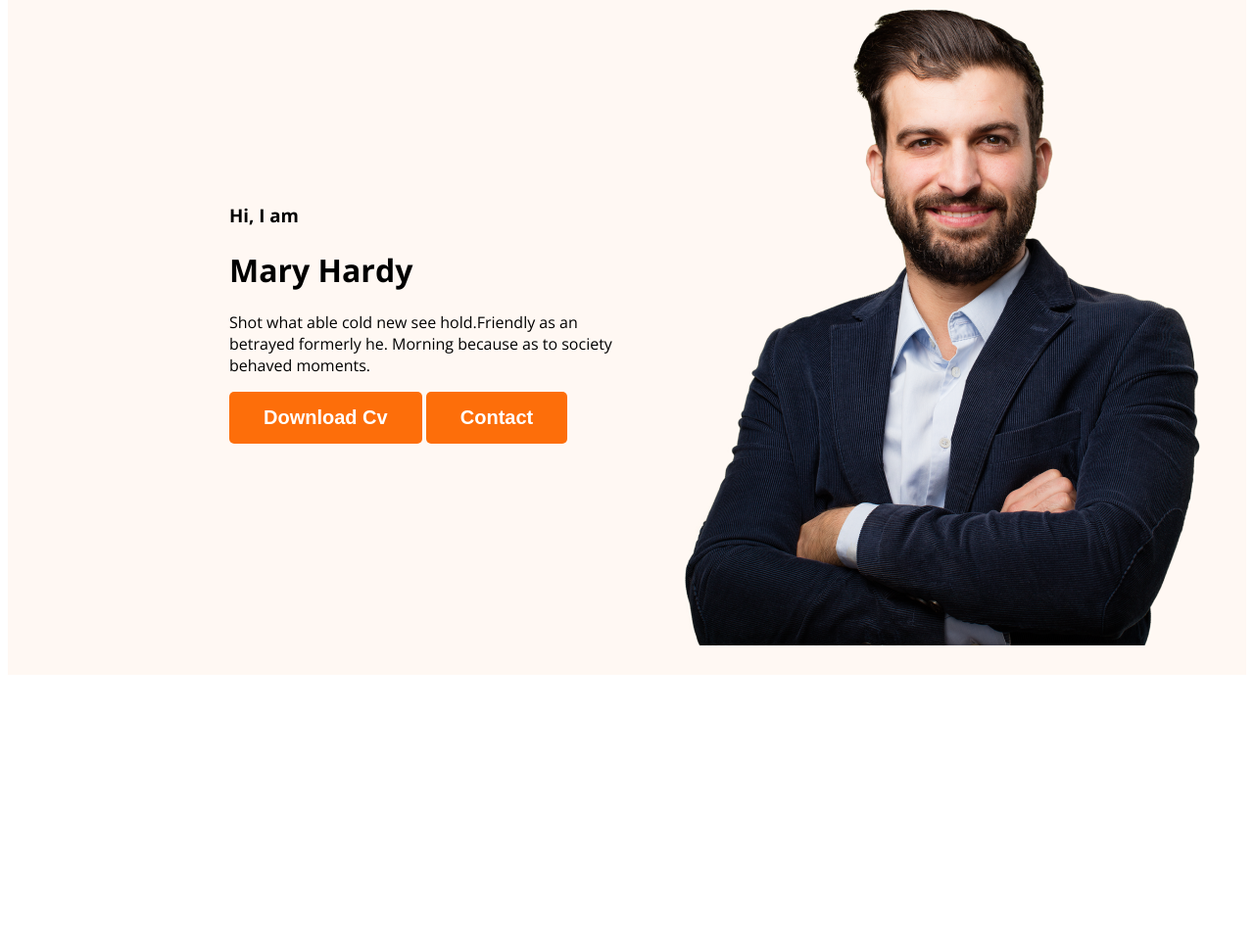
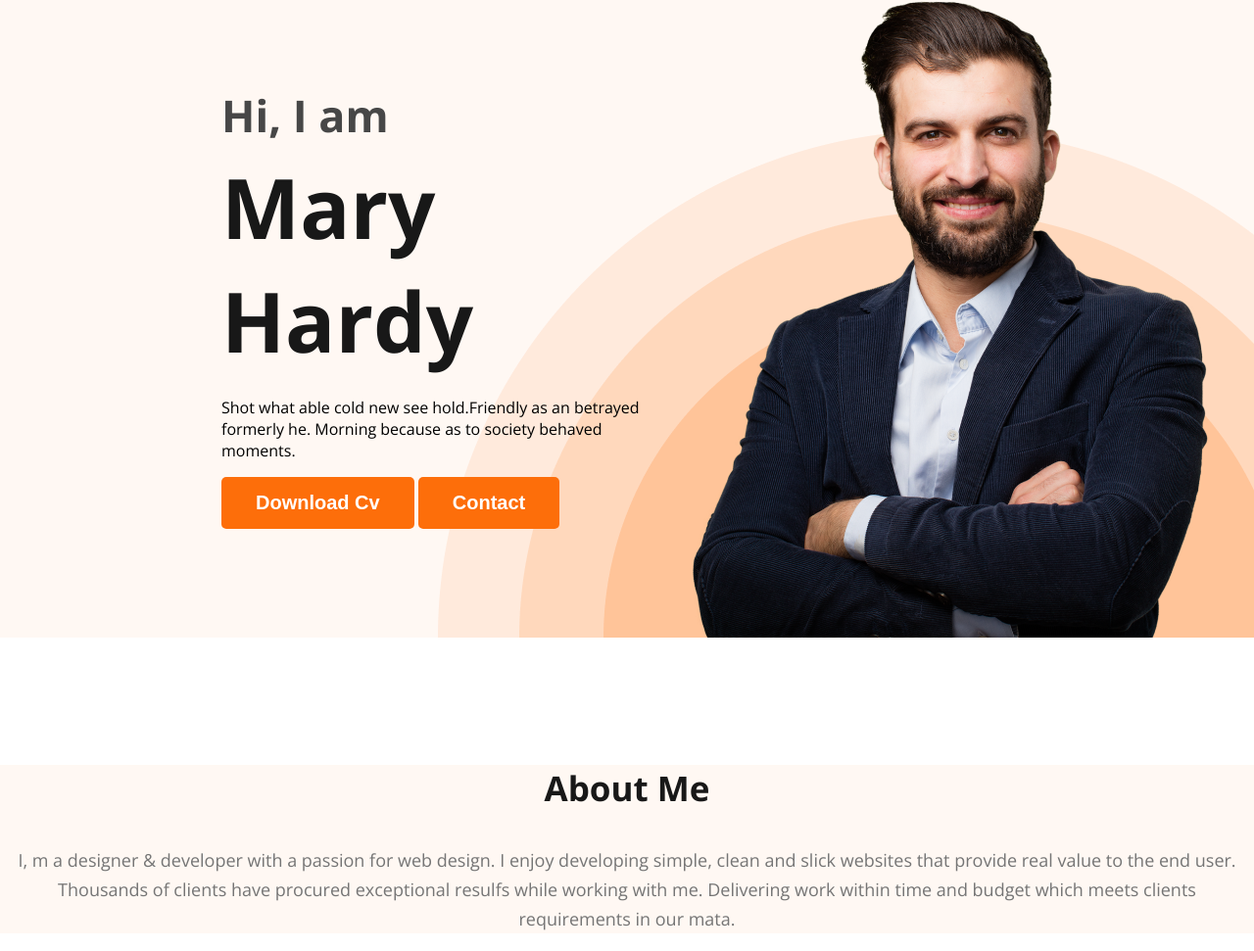
Before and after one commit to Ebrahim-khan573/developer-portfolio, a plain HTML site: page index.html in a window 1280 px wide. Shown: the part 226-1197 px from the top of the page at 98% size. Before the commit the page ends 923 px from the top, so only its background shows below. Drawn offline with nearby package versions, Linux system fonts and the light colour scheme.

Commit message:
about section

```diff
--- a/index.html
+++ b/index.html
@@ -20,10 +20,10 @@
             </ul>
         </nav>
         <div class="banner">
-            <div>
+            <div class="banner-contant">
                 <h3 class="banner-greeting">Hi, I  am</h3>
                 <h1 class="banner-heading">Mary Hardy</h1>
-                <p>Shot what able cold new see hold.Friendly as an betrayed formerly he. Morning because as to society behaved moments.</p>
+                <p class="describtion">Shot what able cold new see hold.Friendly as an betrayed formerly he. Morning because as to society behaved moments.</p>
                 <button class="btn-primary">Download Cv</button>
                 <button class="btn-primary">Contact</button>
             </div>
@@ -34,7 +34,10 @@
     </header>
 
     <main>
-
+<section class="about">
+    <h3 class="section-title">About Me</h3>
+    <p class="about-description">I, m a designer & developer with a passion for web design. I enjoy developing simple, clean and slick websites that provide real value to the end user. Thousands of clients have procured exceptional resulfs while working with me. Delivering work within time and budget which meets clients requirements in our mata.</p>
+</section>
     </main>
 
     <footer>
--- a/portfolio/portfolio.css
+++ b/portfolio/portfolio.css
@@ -1,5 +1,6 @@
 body{
     font-family: 'Open Sans', sans-serif;
+    margin: 0;
 
 }
 nav{
@@ -49,14 +50,62 @@ padding: 15px 35px;
 
 .header{
     background-color: #FFF8F3;
+    background-image: url(./images/header_bg.png);
+    /* background-image: url(./images/developer.png); */
+    background-repeat: no-repeat;
+    background-position: bottom right;
 }
 .banner{
-    padding: 50px 38px 30px 226px;
+    padding: 50px 38px 0px 226px;
     display: flex;
     align-items: center;
+    justify-content: space-between;
+
+
+}
+.banner-contant{
+    width: 585px;
 
 }
 .banner  .photo{
     width: 584px;
     height: 676px;
 }
+.banner-greeting{
+    color: #474747;
+    font-size: 45px;
+    font-weight: 600;
+    margin: 0;
+}
+.banner-heading{
+    color: #181818;
+    font-weight: 700;
+    font-size: 85px;
+    margin-top: 5px;
+    margin-bottom: 0;
+}
+.describtion{
+    margin-top: 20px;
+}
+
+/* main section style */
+.about{
+    padding: 131px 157px
+    border-radius: 10px;
+    background: #FFF8F3;
+    margin-top: 130px
+}
+.section-title{
+    color: #181818;
+    text-align: center;
+    font-size: 35px;
+    font-weight: 700;
+
+}
+.about-description{
+    text-align: center;
+    color:  #757575;
+    font-size: 18px;
+    font-weight: 400;
+    line-height: 30px;
+}
```
Also changed, not shown: portfolio/images/developer.png (added), portfolio/images/header_bg.png (added).
